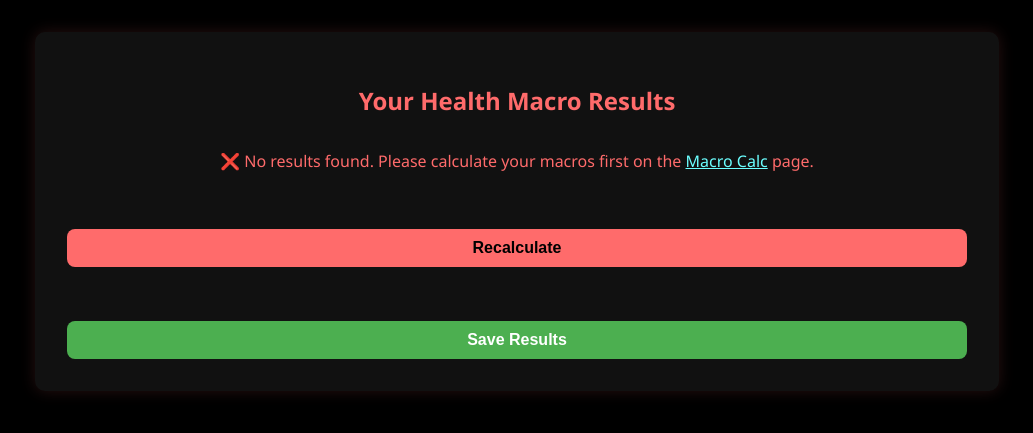
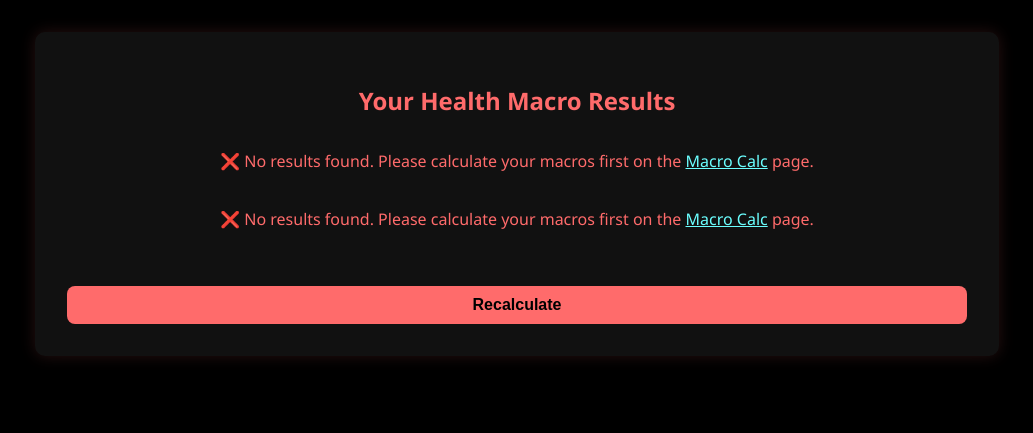
Before and after one commit to noahgibson710/CITS3403-project, a Flask app: page /results in a window 1280 px wide. Shown: the part 54-487 px from the top of the page, without its empty margins (123-1156 px from the left). Run offline with Flask 3, Linux system fonts and the light colour scheme; parts of the project's set-up code (start-up, migrations or seed data) failed here and were passed over.

Commit message:
Fix results page logic for displaying and saving macro results
- Always render the #results-container div so JS can inject unsaved results or messages.
- Only show the "No results found" message if there are truly no saved results (not when history exists).
- Hide the "Save Results" button unless there is a new calculation in localStorage.
- Ensure the results history is always visible if there are saved results.
- Prevent duplicate or incorrect "No results found" messages when results exist.

```diff
--- a/app/routes.py
+++ b/app/routes.py
@@ -46,7 +46,10 @@ def logout():
 
 @app.route("/results")
 def results():
-    return render_template("results.html")
+    macro_posts = []
+    if current_user.is_authenticated:
+        macro_posts = MacroPost.query.filter_by(user_id=current_user.id).order_by(MacroPost.timestamp.desc()).all()
+    return render_template("results.html", macro_posts=macro_posts)
 
 @app.route("/profile")
 @login_required
--- a/app/static/js/results.js
+++ b/app/static/js/results.js
@@ -1,6 +1,8 @@
 document.addEventListener("DOMContentLoaded", () => {
   const data = JSON.parse(localStorage.getItem("calcResults"));
   const container = document.getElementById("results-container");
+  const saveWrapper = document.getElementById("save-results-wrapper");
+  const saveButton = document.getElementById("saveResultsBtn");
 
   if (data) {
     container.innerHTML = `
@@ -12,7 +14,8 @@ document.addEventListener("DOMContentLoaded", () => {
       <p><strong>TDEE:</strong> ${data.tdee} calories/day</p>
     `;
 
-    const saveButton = document.getElementById("saveResultsBtn");
+    // Only attach the save event if there is data to save
+    if (saveButton) {
       saveButton.addEventListener("click", () => {
         fetch('/save_results', {
           method: 'POST',
@@ -25,17 +28,22 @@ document.addEventListener("DOMContentLoaded", () => {
         .then(response => {
           if (response.message) {
             alert(response.message);
-          localStorage.removeItem("calcResults"); // Clear local storage
-          window.location.href = "/profile";   // Redirect to calculator page
+            localStorage.removeItem("calcResults");
+            window.location.href = "/results"; // Refresh to show updated history
           } else {
             alert("Error saving results: " + (response.error || "Unknown error"));
           }
         })
         .catch(error => console.error('Error:', error));
       });
-
+    }
   } else {
+    // Only show the message if there is no macro history on the page
+    if (!document.querySelector('.macro-history')) {
       container.innerHTML = "<p style='color:#ff6b6b;'>❌ No results found. Please calculate your macros first on the <a href='/calculator' style='color:#6bffff; text-decoration:underline;'>Macro Calc</a> page.</p>";
+    }
+    // Hide the save button if there's nothing to save
+    if (saveWrapper) saveWrapper.style.display = "none";
   }
 
 
--- a/app/templates/results.html
+++ b/app/templates/results.html
@@ -6,6 +6,27 @@
 <section>
     <h1>Your Health Macro Results</h1>
     <div id="results-container" style="text-align:center; font-size: 1.1rem; margin-top: 2rem;"></div>
+    {% if macro_posts and macro_posts|length > 0 %}
+        <div class="macro-history" style="margin-top: 2rem;">
+            <ul>
+                {% for post in macro_posts %}
+                    <li style="margin-bottom: 1.5rem; text-align:center;">
+                        <p><strong>Date:</strong> {{ post.timestamp.strftime('%Y-%m-%d %H:%M') }}</p>
+                        <p><strong>Gender:</strong> {{ post.gender|capitalize }}</p>
+                        <p><strong>Age:</strong> {{ post.age }}</p>
+                        <p><strong>Weight:</strong> {{ post.weight }} kg</p>
+                        <p><strong>Height:</strong> {{ post.height }} cm</p>
+                        <p><strong>BMR:</strong> {{ post.bmr }} calories/day</p>
+                        <p><strong>TDEE:</strong> {{ post.tdee }} calories/day</p>
+                    </li>
+                {% endfor %}
+            </ul>
+        </div>
+    {% else %}
+        <div style="text-align:center; font-size: 1.1rem; margin-top: 2rem;">
+            <p style='color:#ff6b6b;'>❌ No results found. Please calculate your macros first on the <a href='/calculator' style='color:#6bffff; text-decoration:underline;'>Macro Calc</a> page.</p>
+        </div>
+    {% endif %}
 
     <div style="text-align:center; margin-top: 30px;">
         <a href="/calculator">
@@ -15,7 +36,7 @@
         </a>
     </div>
 
-    <div style="text-align:center; margin-top: 30px;">
+    <div id="save-results-wrapper" style="text-align:center; margin-top: 30px;">
         <button id="saveResultsBtn" style="background-color: #4CAF50; color: white; font-weight: bold; padding: 10px 20px; border: none; border-radius: 8px; cursor: pointer;">
             Save Results
         </button>
```
Also changed, not shown: instance/users.db. Lines whose indentation alone changed are shown as unchanged.
